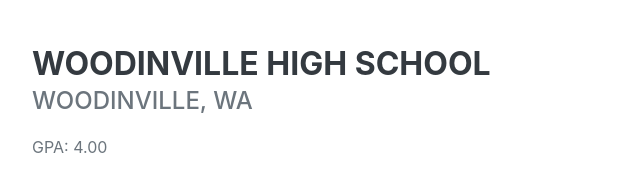
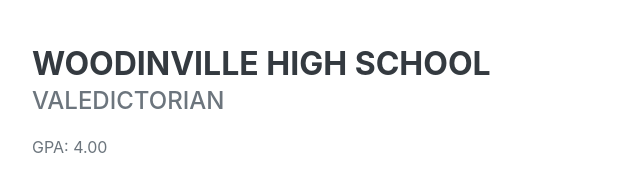
Before and after one commit to cjmunger/cjmunger.github.io, a plain HTML site: page index.html in a window 1280 px wide. Shown: the part 2275-2451 px from the top of the page, 288-928 px from the left. Drawn offline with nearby package versions, Linux system fonts and the light colour scheme; a web font is replaced by a local one.

Commit message:
Update index.html

```diff
--- a/index.html
+++ b/index.html
@@ -104,7 +104,7 @@
                     <div class="d-flex flex-column flex-md-row justify-content-between">
                         <div class="flex-grow-1">
                             <h3 class="mb-0">Woodinville High School</h3>
-                            <div class="subheading mb-3">Woodinville, WA</div>
+                            <div class="subheading mb-3">Valedictorian</div>
                             <p>GPA: 4.00</p>
                         </div>
                         <div class="flex-shrink-0"><span class="text-primary">September 2016 - June 2020</span></div>
```
